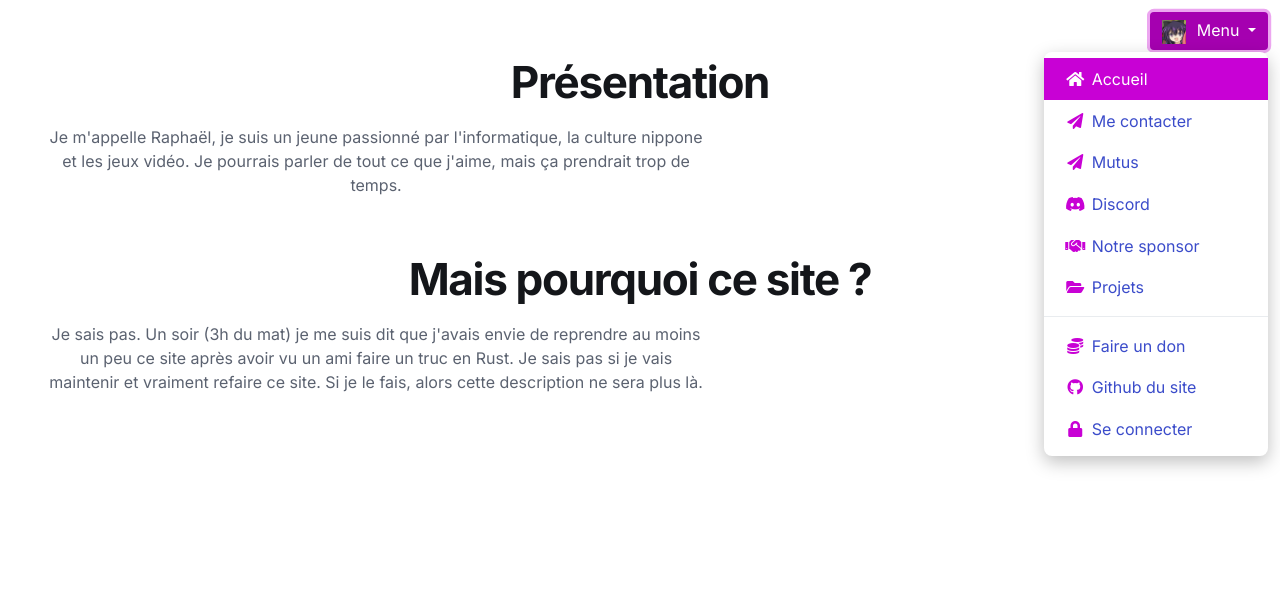
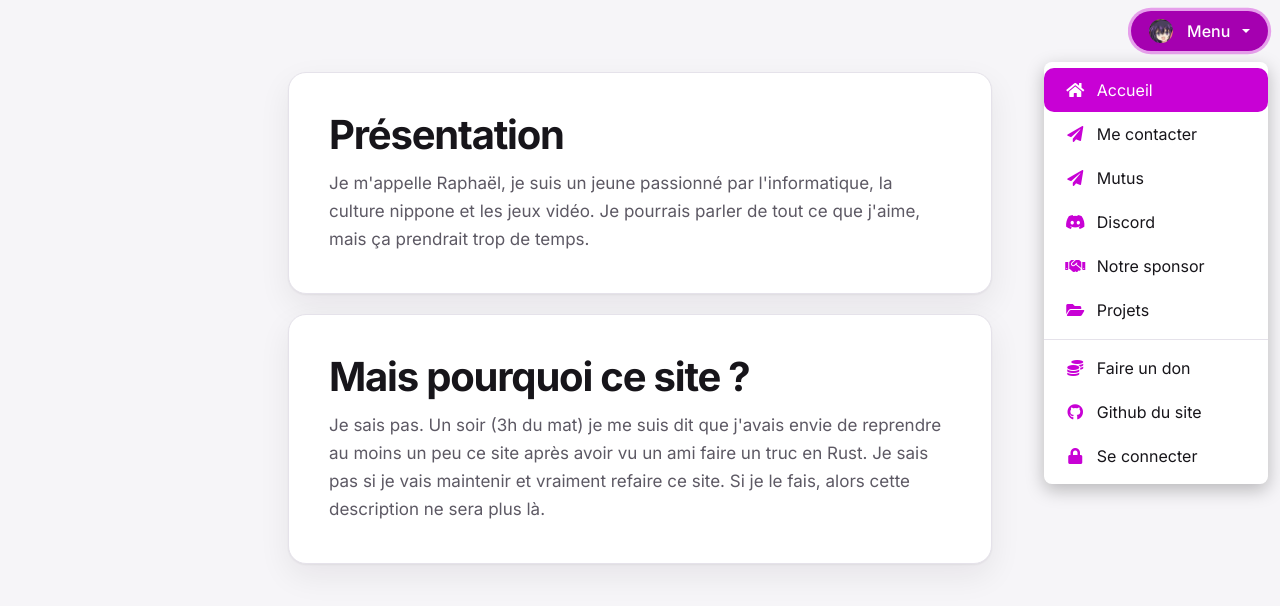
Before and after one commit to Toh-ka/neo.toh-ka.github.io, a plain HTML site: page index.html in a window 1280 px wide. Both pictures are taken after a click on the button "Menu". Drawn offline with nearby package versions, Linux system fonts and the light colour scheme.

Commit message:
Update style.css

```diff
--- a/css/style.css
+++ b/css/style.css
@@ -4,33 +4,36 @@
 @import url('https://fonts.googleapis.com/css2?family=Inter:wght@400;500;700&display=swap');
 
 :root {
-  --bg: #f6f7f9;
+  --bg: #f6f5f8;
   --surface: #ffffff;
-  --ink: #14161a;
-  --muted: #5b6270;
-  --accent: #3b4cca;
-  --accent-soft: #e9ebfb;
-  --border: #e2e5ea;
-  --radius: 16px;
-  --shadow: 0 1px 2px rgba(20, 22, 26, 0.06), 0 8px 24px rgba(20, 22, 26, 0.06);
+  --ink: #17151a;
+  --muted: #5d5964;
+  --accent: #b000bc;          /* texte / icônes */
+  --accent-strong: #c801d5;   /* fonds (bouton, élément actif) */
+  --accent-soft: rgba(200, 1, 213, 0.1);
+  --border: #e5e2ea;
+  --radius: 18px;
+  --shadow: 0 1px 2px rgba(23, 21, 26, 0.05), 0 12px 32px rgba(23, 21, 26, 0.07);
   --font: 'Inter', -apple-system, BlinkMacSystemFont, 'Segoe UI', Roboto, 'Helvetica Neue', sans-serif;
 }
 
 @media (prefers-color-scheme: dark) {
   :root {
-    --bg: #101216;
-    --surface: #181b21;
-    --ink: #eef0f3;
-    --muted: #9aa1ae;
-    --accent: #8d99ff;
-    --accent-soft: #232748;
-    --border: #272b33;
-    --shadow: 0 1px 2px rgba(0, 0, 0, 0.4), 0 8px 24px rgba(0, 0, 0, 0.3);
+    --bg: #121014;
+    --surface: #1b181f;
+    --ink: #f1eff4;
+    --muted: #a39eac;
+    --accent: #e27bff;
+    --accent-soft: rgba(226, 123, 255, 0.14);
+    --border: #2b2731;
+    --shadow: 0 1px 2px rgba(0, 0, 0, 0.4), 0 12px 32px rgba(0, 0, 0, 0.35);
   }
 }
 
 /* ==========================================================
-   Page principale
+   Base
+   (les sélecteurs sont un peu plus précis que Bootstrap, chargé
+   après ce fichier, pour que les styles ci-dessous l'emportent)
    ========================================================== */
 *,
 *::before,
@@ -42,9 +45,9 @@ html {
   scroll-behavior: smooth;
 }
 
-body {
+html body {
   margin: 0;
-  padding: 0;
+  padding: 4.5rem 0 3rem; /* place pour le menu flottant */
   min-height: 100vh;
   background: var(--bg);
   color: var(--ink);
@@ -55,7 +58,8 @@ body {
 }
 
 h1,
-h2 {
+h2,
+section h2 {
   font-family: var(--font) !important;
   color: var(--ink);
   font-weight: 700 !important;
@@ -66,62 +70,154 @@ h2 {
 
 h1 {
   font-size: clamp(2.5rem, 7vw, 4.5rem) !important;
-  margin: clamp(1rem, 4vw, 3rem) clamp(1rem, 4vw, 3rem) 0.5rem !important;
+  margin: 1rem 0 0.5rem !important;
 }
 
-h2 {
-  font-size: clamp(1.75rem, 4.5vw, 2.75rem) !important;
-  margin: clamp(1.5rem, 5vw, 3.5rem) clamp(1rem, 4vw, 3rem) 1rem !important;
+section h2 {
+  font-size: clamp(1.75rem, 4.5vw, 2.5rem) !important;
+  margin: 0 0 0.75rem !important;
 }
 
-p {
-  margin: 0.5rem clamp(1rem, 4vw, 3rem);
-  max-width: 65ch;
+section p {
+  margin: 0;
   color: var(--muted);
 }
 
-/* Liens */
-a:link,
-a:visited {
+p a {
   color: var(--accent);
-  text-decoration: none !important;
   background-image: linear-gradient(currentColor, currentColor);
   background-position: 0 100%;
   background-repeat: no-repeat;
   background-size: 0% 2px;
-  transition: background-size 0.25s ease, color 0.2s ease;
+  text-decoration: none !important;
+  transition: background-size 0.25s ease;
 }
 
-a:link:hover {
+p a:hover {
+  color: var(--accent);
   background-size: 100% 2px;
 }
 
-a:focus-visible,
-button:focus-visible {
+:focus-visible {
   outline: 3px solid var(--accent);
   outline-offset: 3px;
-  border-radius: 4px;
 }
 
-/* Sections centrées */
+/* ==========================================================
+   Page d'accueil : les sections deviennent des cartes
+   ========================================================== */
+section:has(> .moi),
+section:has(> .jem) {
+  width: min(100% - 2rem, 44rem);
+  margin: 0 auto 1.25rem;
+  padding: clamp(1.5rem, 4vw, 2.5rem);
+  background: var(--surface);
+  border: 1px solid var(--border);
+  border-radius: var(--radius);
+  box-shadow: var(--shadow);
+}
+
 .tki,
 .moi,
 .temkoi,
 .jem {
-  text-align: center;
+  text-align: left;
 }
 
-.tki p,
-.moi p,
-.temkoi p,
-.jem p {
-  margin-inline: auto;
+/* ==========================================================
+   Menu flottant
+   ========================================================== */
+.menu-flottant {
+  position: fixed;
+  top: 14px;
+  right: 14px;
+  z-index: 1030;
+}
+
+.menu-flottant .btn-menu {
+  display: inline-flex;
+  align-items: center;
+  gap: 0.5rem;
+  padding: 0.5rem 1.1rem;
+  background-color: var(--accent-strong);
+  border: none;
+  border-radius: 999px;
+  color: #fff;
+  font-weight: 500;
+  box-shadow: 0 4px 14px rgba(200, 1, 213, 0.35);
+  transition: transform 0.2s ease, box-shadow 0.2s ease, background-color 0.2s ease;
+}
+
+.menu-flottant .btn-menu img {
+  margin: 0;
+  vertical-align: middle;
+  border-radius: 50%;
+}
+
+.menu-flottant .btn-menu:hover,
+.menu-flottant .btn-menu:focus,
+.menu-flottant.show > .btn-menu {
+  background-color: #a500b0;
+  color: #fff;
+  transform: translateY(-1px);
+  box-shadow: 0 6px 18px rgba(200, 1, 213, 0.45);
+}
+
+.menu-flottant .btn-menu:focus-visible {
+  outline: 3px solid var(--ink);
+  outline-offset: 3px;
+}
+
+.menu-flottant .dropdown-menu {
+  min-width: 15rem;
+  margin-top: 0.6rem;
+  padding: 0.5rem;
+  background: var(--surface);
+  border: 1px solid var(--border);
+  border-radius: 14px;
+  box-shadow: var(--shadow);
+}
+
+.menu-flottant .dropdown-item {
+  display: flex;
+  align-items: center;
+  gap: 0.6rem;
+  padding: 0.55rem 0.8rem;
+  border-radius: 10px;
+  color: var(--ink);
+  transition: background-color 0.15s ease;
+}
+
+.menu-flottant .dropdown-item i {
+  width: 1.4rem;
+  text-align: center;
+  color: var(--accent);
+}
+
+.menu-flottant .dropdown-item:hover,
+.menu-flottant .dropdown-item:focus {
+  background-color: var(--accent-soft);
+  color: var(--ink);
+}
+
+.menu-flottant .dropdown-item.active {
+  background-color: var(--accent-strong);
+  color: #fff;
+}
+
+.menu-flottant .dropdown-item.active i {
+  color: #fff;
+}
+
+.menu-flottant .dropdown-divider {
+  margin: 0.4rem 0;
+  border-top-color: var(--border);
 }
 
 /* ==========================================================
    Page "contact"
    ========================================================== */
-.media {
+html .media {
   display: inline-block;
   padding: 1rem;
   color: var(--ink) !important;
@@ -130,7 +226,7 @@ button:focus-visible {
   border: 1px solid var(--border);
   border-radius: var(--radius);
   box-shadow: var(--shadow);
-  transition: transform 0.2s ease, border-color 0.2s ease, box-shadow 0.2s ease;
+  transition: transform 0.2s ease, border-color 0.2s ease;
 }
 
 .media img {
@@ -139,7 +235,7 @@ button:focus-visible {
   height: auto;
 }
 
-.media:hover {
+html .media:hover {
   transform: translateY(-4px);
   border-color: var(--accent);
 }
```
